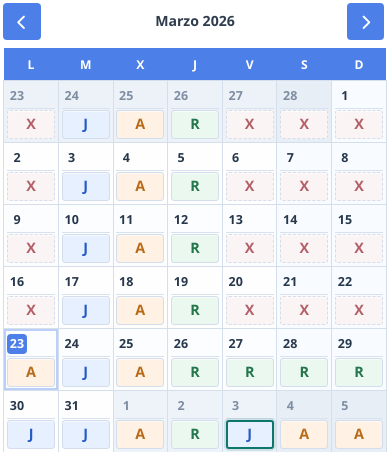
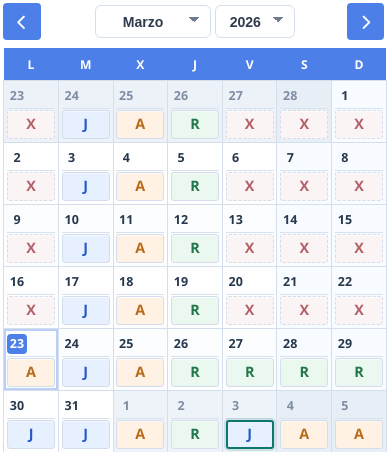
Before and after one commit to rg2011/calendario, a Flask app: page / in a window 390 px wide. Shown: the part 70-522 px from the top of the page. Run offline with Flask 3, Linux system fonts and the light colour scheme; data that the repository does not hold is empty; parts of the project's set-up code (start-up, migrations or seed data) failed here and were passed over.

Commit message:
add date selectors

```diff
--- a/app.py
+++ b/app.py
@@ -558,11 +558,19 @@ def render_calendar(year, month):
 
     # Información del mes
     month_name = MONTH_NAMES_ES[month]
+    month_options = [
+        {'value': month_number, 'label': MONTH_NAMES_ES[month_number]}
+        for month_number in range(1, 13)
+    ]
+    current_year = today.year
+    year_options = sorted({current_year - 1, current_year, current_year + 1, year})
 
     context = {
         'year': year,
         'month': month,
         'month_name': month_name,
+        'month_options': month_options,
+        'year_options': year_options,
         'weeks': weeks,
         'days_of_week': ['Lun', 'Mar', 'Mié', 'Jue', 'Vie', 'Sáb', 'Dom'],
         'prev_url': url_for('calendar_view', year=prev_year, month=prev_month),
--- a/static/style.css
+++ b/static/style.css
@@ -117,10 +117,61 @@ body {
 }
 
 .month-title {
-    font-size: 2rem;
+    flex: 1;
+    min-width: 0;
+}
+
+.month-selector-group {
+    display: flex;
+    align-items: center;
+    justify-content: center;
+    gap: 0.75rem;
+    flex-wrap: wrap;
+}
+
+.month-selector-label {
+    position: absolute;
+    width: 1px;
+    height: 1px;
+    padding: 0;
+    margin: -1px;
+    overflow: hidden;
+    clip: rect(0, 0, 0, 0);
+    white-space: nowrap;
+    border: 0;
+}
+
+.month-selector {
+    appearance: none;
+    min-width: 0;
+    padding: 0.65rem 2.4rem 0.65rem 0.9rem;
+    border: 1px solid #d5dfeb;
+    border-radius: 8px;
+    background-color: var(--surface);
+    background-image:
+        linear-gradient(45deg, transparent 50%, var(--text-muted) 50%),
+        linear-gradient(135deg, var(--text-muted) 50%, transparent 50%);
+    background-position:
+        calc(100% - 1rem) calc(50% - 0.1rem),
+        calc(100% - 0.7rem) calc(50% - 0.1rem);
+    background-size: 0.35rem 0.35rem, 0.35rem 0.35rem;
+    background-repeat: no-repeat;
     color: var(--text-main);
+    font-size: 1.4rem;
+    font-weight: 700;
     text-align: center;
-    flex: 1;
+    text-align-last: center;
+    cursor: pointer;
+}
+
+.month-selector:focus {
+    outline: none;
+    border-color: var(--header-blue);
+    box-shadow: 0 0 0 3px rgba(76, 127, 232, 0.12);
+}
+
+.year-selector {
+    min-width: 7rem;
 }
 
 /* Botones */
@@ -601,8 +660,17 @@ body {
     }
 
     .month-title {
+        gap: 0.35rem;
+    }
+
+    .month-selector {
         font-size: 1rem;
-        line-height: 1.2;
+        padding: 0.55rem 2rem 0.55rem 0.7rem;
+        border-radius: 6px;
+    }
+
+    .year-selector {
+        min-width: 5.5rem;
     }
 
     .btn-nav {
@@ -683,7 +767,16 @@ body {
     }
 
     .month-title {
+        gap: 0.25rem;
+    }
+
+    .month-selector {
         font-size: 0.88rem;
+        padding: 0.45rem 1.8rem 0.45rem 0.55rem;
+    }
+
+    .year-selector {
+        min-width: 5rem;
     }
 
     .btn-nav {
--- a/templates/calendar.html
+++ b/templates/calendar.html
@@ -9,7 +9,24 @@
             <span class="nav-label-full">← Anterior</span>
             <span class="nav-label-short" aria-hidden="true"><i class="fa-solid fa-chevron-left"></i></span>
         </a>
-        <h2 class="month-title">{{ month_name }} {{ year }}</h2>
+        <div class="month-title month-selector-group" aria-label="Seleccionar mes y año">
+            <label class="month-selector-label" for="monthSelect">Mes</label>
+            <select id="monthSelect" class="month-selector" aria-label="Seleccionar mes">
+                {% for month_option in month_options %}
+                <option value="{{ month_option.value }}" {% if month_option.value == month %}selected{% endif %}>
+                    {{ month_option.label }}
+                </option>
+                {% endfor %}
+            </select>
+            <label class="month-selector-label" for="yearSelect">Año</label>
+            <select id="yearSelect" class="month-selector year-selector" aria-label="Seleccionar año">
+                {% for year_option in year_options %}
+                <option value="{{ year_option }}" {% if year_option == year %}selected{% endif %}>
+                    {{ year_option }}
+                </option>
+                {% endfor %}
+            </select>
+        </div>
         <a href="{{ next_url }}" class="btn btn-nav" aria-label="Mes siguiente">
             <span class="nav-label-full">Siguiente →</span>
             <span class="nav-label-short" aria-hidden="true"><i class="fa-solid fa-chevron-right"></i></span>
@@ -125,6 +142,9 @@ const holidayModalName = document.getElementById('holidayModalName');
 const holidayModalCloseButton = document.getElementById('holidayModalClose');
 const prevMonthUrl = {{ prev_url|tojson }};
 const nextMonthUrl = {{ next_url|tojson }};
+const calendarUrlTemplate = {{ url_for('calendar_view', year=0, month=0)|tojson }};
+const monthSelect = document.getElementById('monthSelect');
+const yearSelect = document.getElementById('yearSelect');
 const swipeSurface = document.body;
 const swipeThreshold = 60;
 let swipeStartX = null;
@@ -228,6 +248,17 @@ function navigateMonth(url) {
     window.location.href = url;
 }
 
+function navigateToSelectedMonthYear() {
+    if (!monthSelect || !yearSelect) {
+        return;
+    }
+
+    const selectedMonth = Number(monthSelect.value);
+    const selectedYear = Number(yearSelect.value);
+    const targetUrl = calendarUrlTemplate.replace(/\/0\/0$/, `/${selectedYear}/${selectedMonth}`);
+    navigateMonth(targetUrl);
+}
+
 function storeSwipeStart(clientX, clientY) {
     swipeStartX = clientX;
     swipeStartY = clientY;
@@ -283,6 +314,9 @@ document.querySelectorAll('.shift-option').forEach((button) => {
         saveShiftSelection(this.dataset.person);
     });
 });
+
+monthSelect.addEventListener('change', navigateToSelectedMonthYear);
+yearSelect.addEventListener('change', navigateToSelectedMonthYear);
 
 modalCloseButton.addEventListener('click', closeShiftSelector);
 holidayModalCloseButton.addEventListener('click', closeHolidayModal);
```
Also changed, not shown: other parts of static/style.css (+54 -2 lines).
